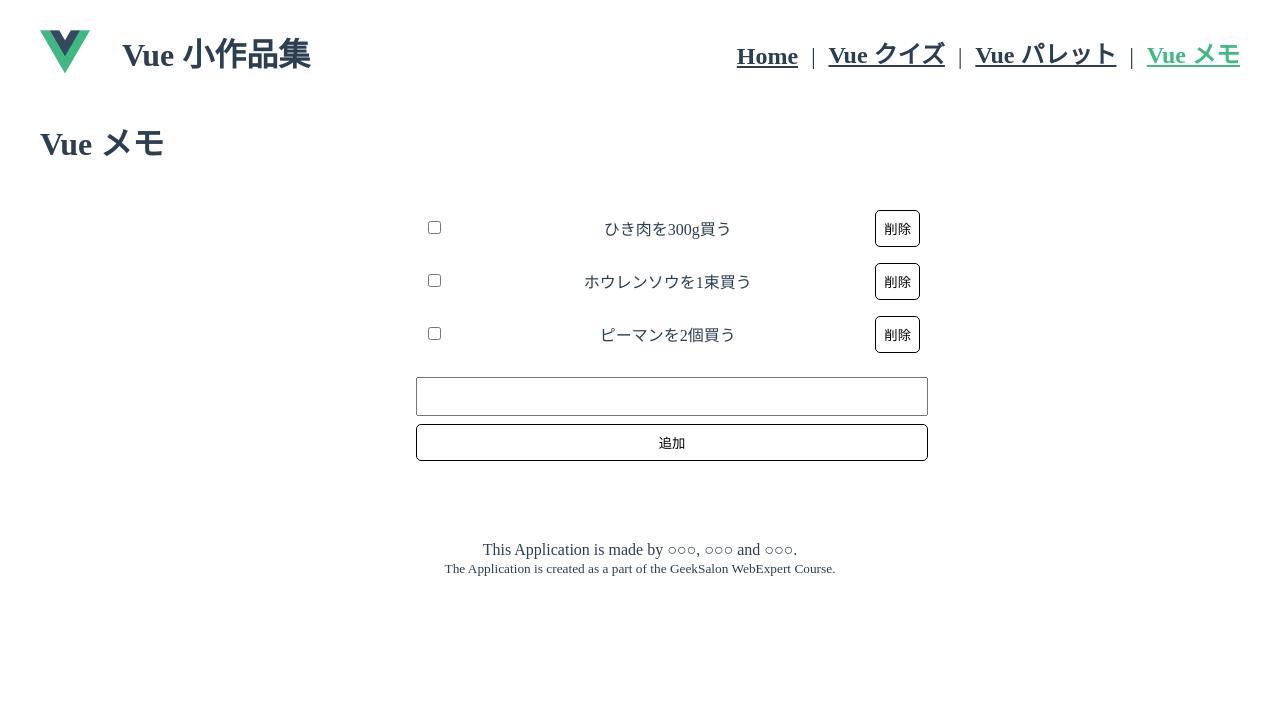
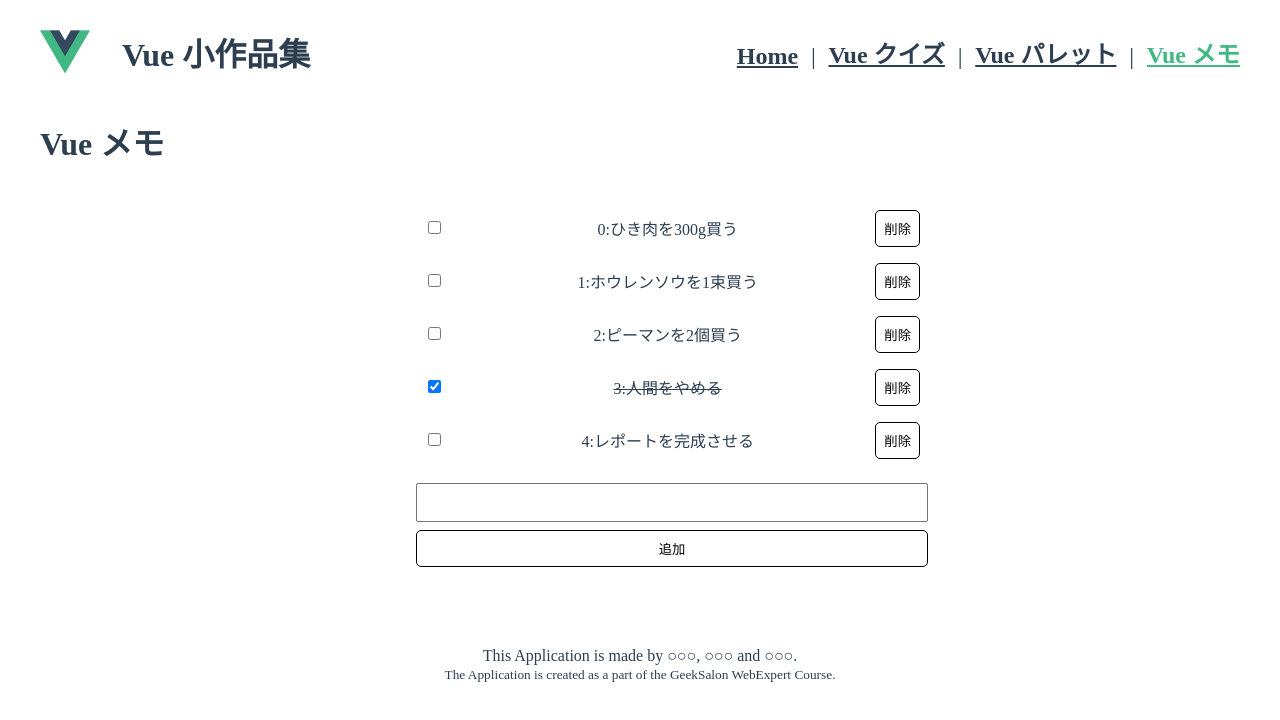
Before and after one commit to webex16-team-10/demo-team-app, a Vue app: page /memo in a window 1280 px wide. Shown: the top 720 px of the page. Built offline with nearby package versions, Linux system fonts and the light colour scheme.

Commit message:
メモアプリ実装完了

```diff
--- a/src/views/MemoApp.vue
+++ b/src/views/MemoApp.vue
@@ -2,37 +2,67 @@
   <h1>Vue メモ</h1>
   <div class="memo-list">
     <ul class="memo-list__container">
-      <li class="memo">
+      <li v-for="(memo, index) in memos" v-bind:key="index" class="memo">
         <div class="memo__checkbox">
-          <input type="checkbox" />
+          <input type="checkbox" v-model="memo.isDone" />
         </div>
-        <div class="memo__text">ひき肉を300g買う</div>
-        <button class="memo__delete">削除</button>
-      </li>
-      <li class="memo">
-        <div class="memo__checkbox">
-          <input type="checkbox" />
+        <div v-if="memo.isDone" class="memo__text memo__text--done">
+          {{ index }}:{{ memo.text }}
         </div>
-        <div class="memo__text">ホウレンソウを1束買う</div>
-        <button class="memo__delete">削除</button>
-      </li>
-      <li class="memo">
-        <div class="memo__checkbox">
-          <input type="checkbox" />
-        </div>
-        <div class="memo__text">ピーマンを2個買う</div>
-        <button class="memo__delete">削除</button>
+        <div v-else class="memo__text">{{ index }}:{{ memo.text }}</div>
+        <button class="memo__delete" v-on:click="deleteMemo(index)">
+          削除
+        </button>
       </li>
     </ul>
     <div class="add-memo-field">
-      <input class="add-memo-field__input" type="text" />
-      <button class="add-memo-field__button">追加</button>
+      <input class="add-memo-field__input" type="text" v-model="inputMemo" />
+      <button class="add-memo-field__button" v-on:click="addMemo">追加</button>
     </div>
   </div>
 </template>
 
 <script>
-export default {}
+export default {
+  data() {
+    return {
+      inputMemo: "",
+      memos: [
+        {
+          text: "ひき肉を300g買う",
+          isDone: false,
+        },
+        {
+          text: "ホウレンソウを1束買う",
+          isDone: false,
+        },
+        {
+          text: "ピーマンを2個買う",
+          isDone: false,
+        },
+        {
+          text: "人間をやめる",
+          isDone: true,
+        },
+        {
+          text: "レポートを完成させる",
+          isDone: false,
+        },
+      ],
+    }
+  },
+  methods: {
+    addMemo() {
+      if (this.inputMemo !== "") {
+        const memo = { text: this.inputMemo, isDone: false }
+        this.memos.push(memo)
+      }
+    },
+    deleteMemo(index) {
+      this.memos.splice(index, 1)
+    },
+  },
+}
 </script>
 
 <style scoped>
@@ -103,7 +133,7 @@
 }
 
 .add-memo-field__button:hover {
-  background-color: #b2ae3b;
+  background-color: #10cbcb;
   border-radius: 5px;
 }
 </style>
```
